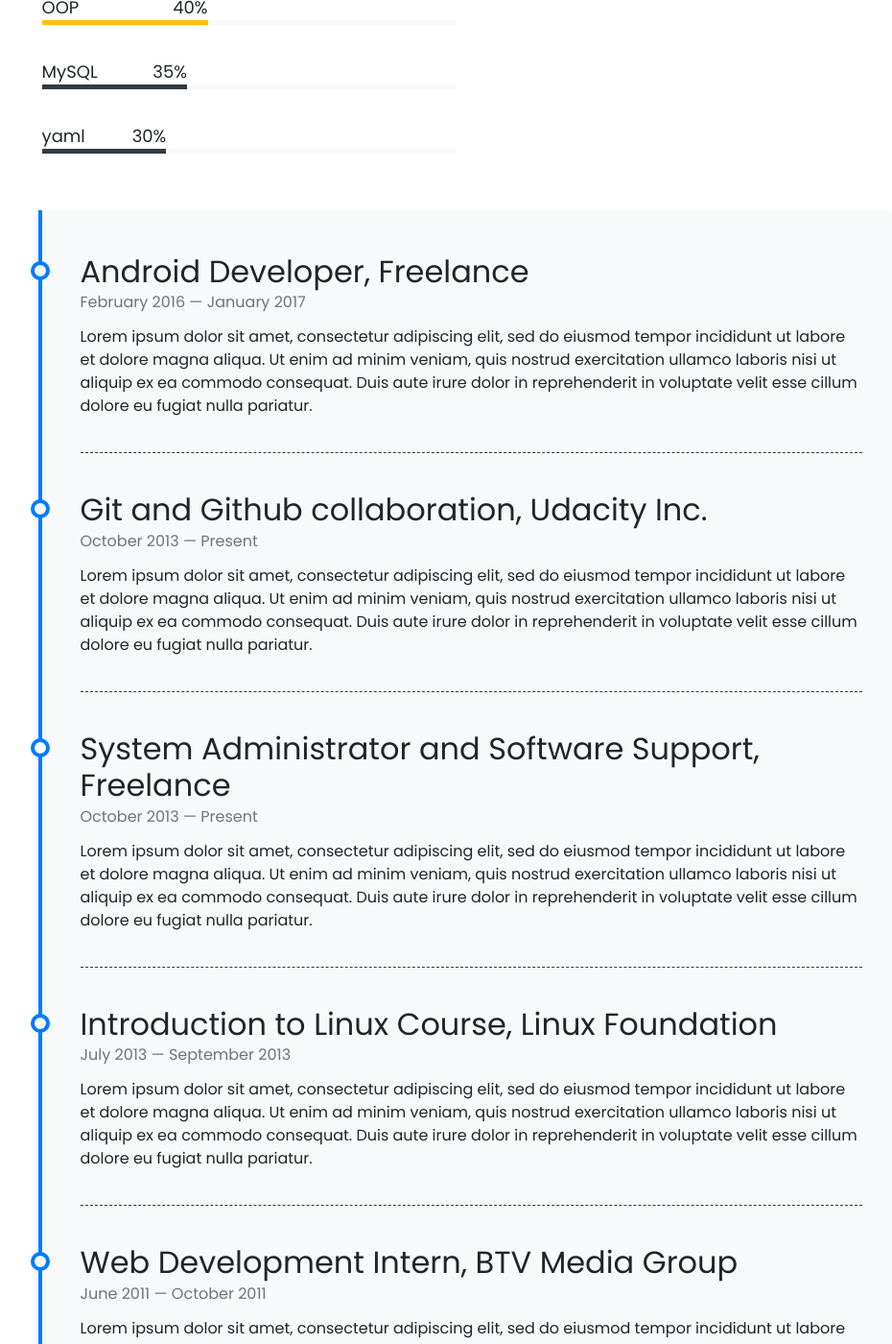
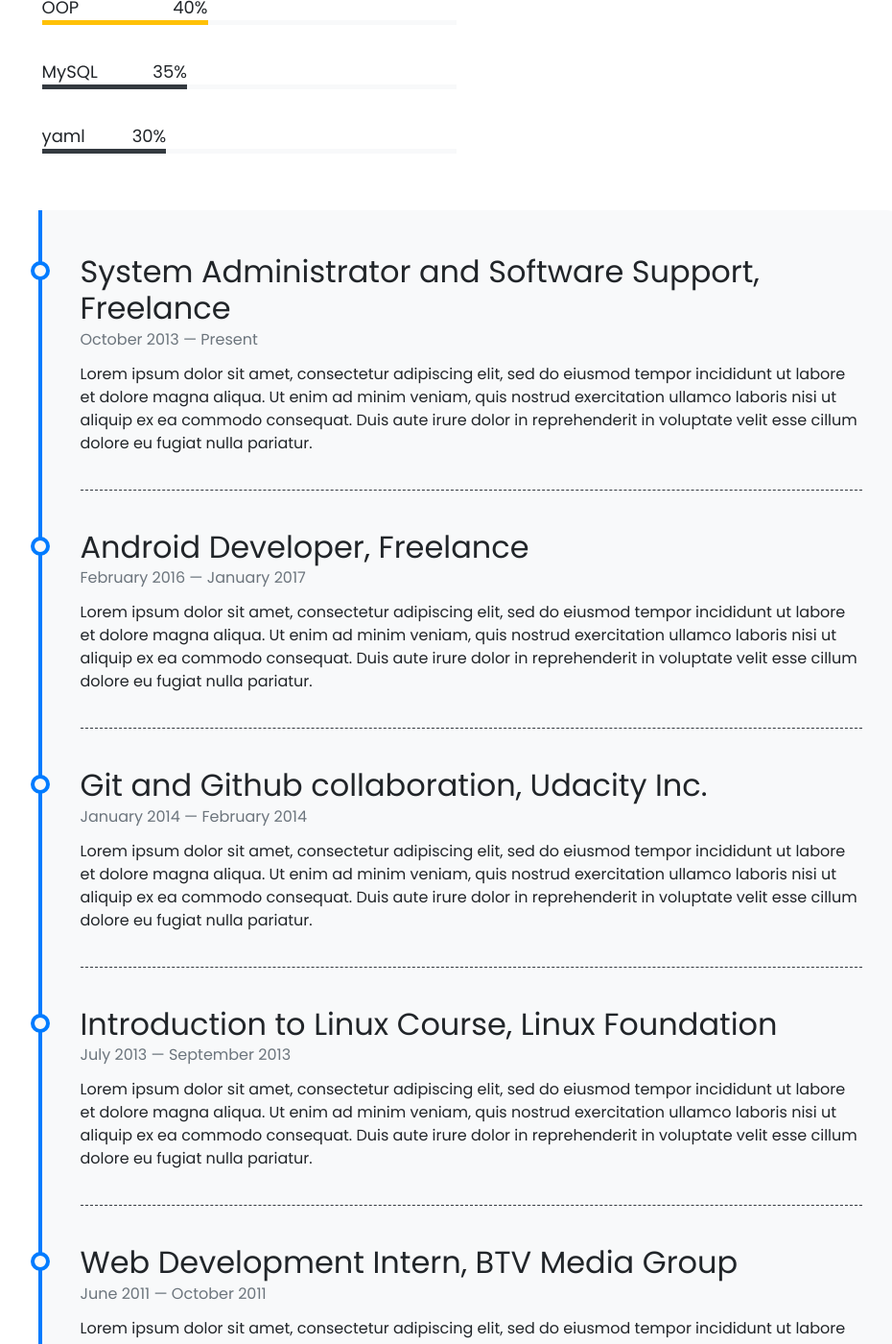
Before and after one commit to clappingmonkey/personal-site, a Jekyll site: the page built from pages/about.md, in a window 1280 px wide and 1400 px high, scrolled down 817 px. Shown: the whole window at 96% size, without its empty margins (149-1079 px from the left). Built offline with Jekyll 4.4.1, drawn with Linux system fonts in a browser that asks for light colours; nearby versions of some CDN libraries; some of the changed lines change nothing that is shown.

Commit message:
edited the timeline

```diff
--- a/_data/timeline.yml
+++ b/_data/timeline.yml
@@ -1,3 +1,12 @@
+- title: System Administrator and Software Support, Freelance
+  from: October 2013
+  to: Present
+  description: Lorem ipsum dolor sit amet, consectetur adipiscing elit,
+               sed do eiusmod tempor incididunt ut labore et dolore magna aliqua.
+               Ut enim ad minim veniam, quis nostrud exercitation ullamco laboris
+               nisi ut aliquip ex ea commodo consequat. Duis aute irure dolor in
+               reprehenderit in voluptate velit esse cillum dolore eu fugiat nulla pariatur.
+
 - title: Android Developer, Freelance
   from: February 2016
   to: January 2017
@@ -8,17 +17,8 @@
                reprehenderit in voluptate velit esse cillum dolore eu fugiat nulla pariatur.
 
 - title: Git and Github collaboration, Udacity Inc.
-  from: October 2013
-  to: Present
-  description: Lorem ipsum dolor sit amet, consectetur adipiscing elit,
-               sed do eiusmod tempor incididunt ut labore et dolore magna aliqua.
-               Ut enim ad minim veniam, quis nostrud exercitation ullamco laboris
-               nisi ut aliquip ex ea commodo consequat. Duis aute irure dolor in
-               reprehenderit in voluptate velit esse cillum dolore eu fugiat nulla pariatur.
-
-- title: System Administrator and Software Support, Freelance
-  from: October 2013
-  to: Present
+  from: January 2014
+  to: February 2014
   description: Lorem ipsum dolor sit amet, consectetur adipiscing elit,
                sed do eiusmod tempor incididunt ut labore et dolore magna aliqua.
                Ut enim ad minim veniam, quis nostrud exercitation ullamco laboris
```
